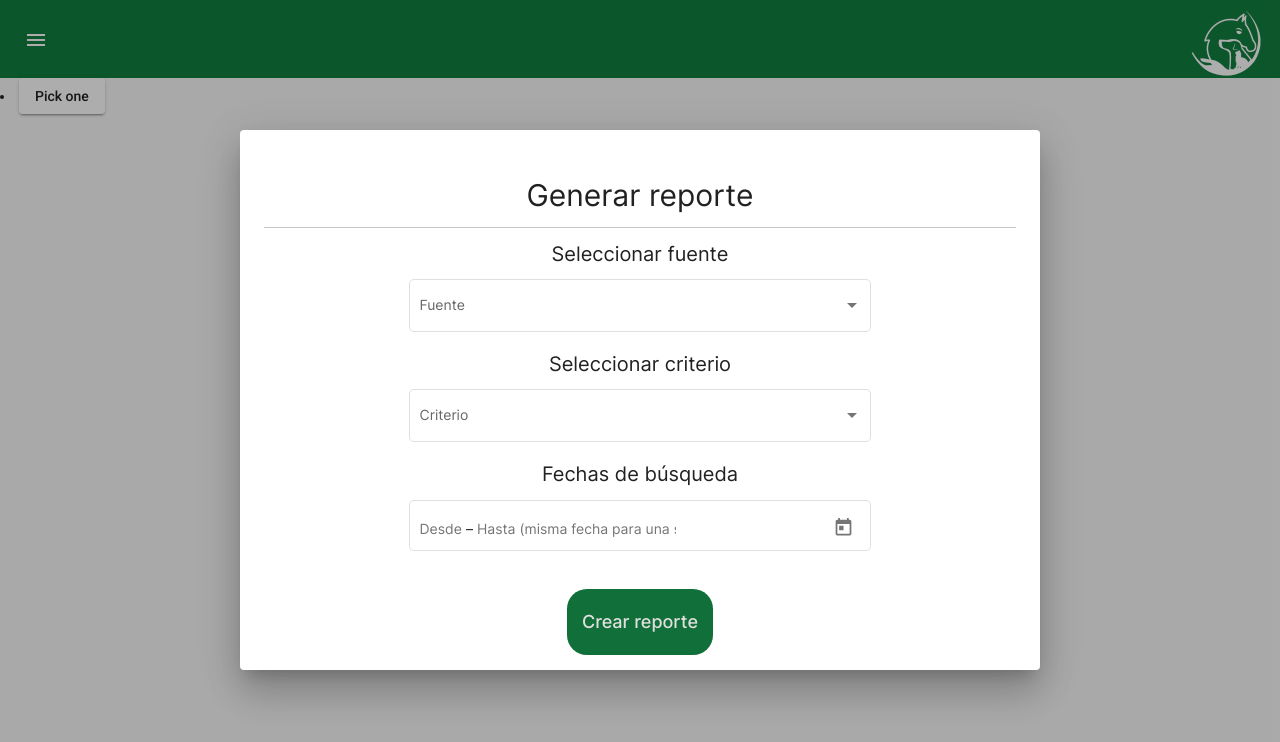
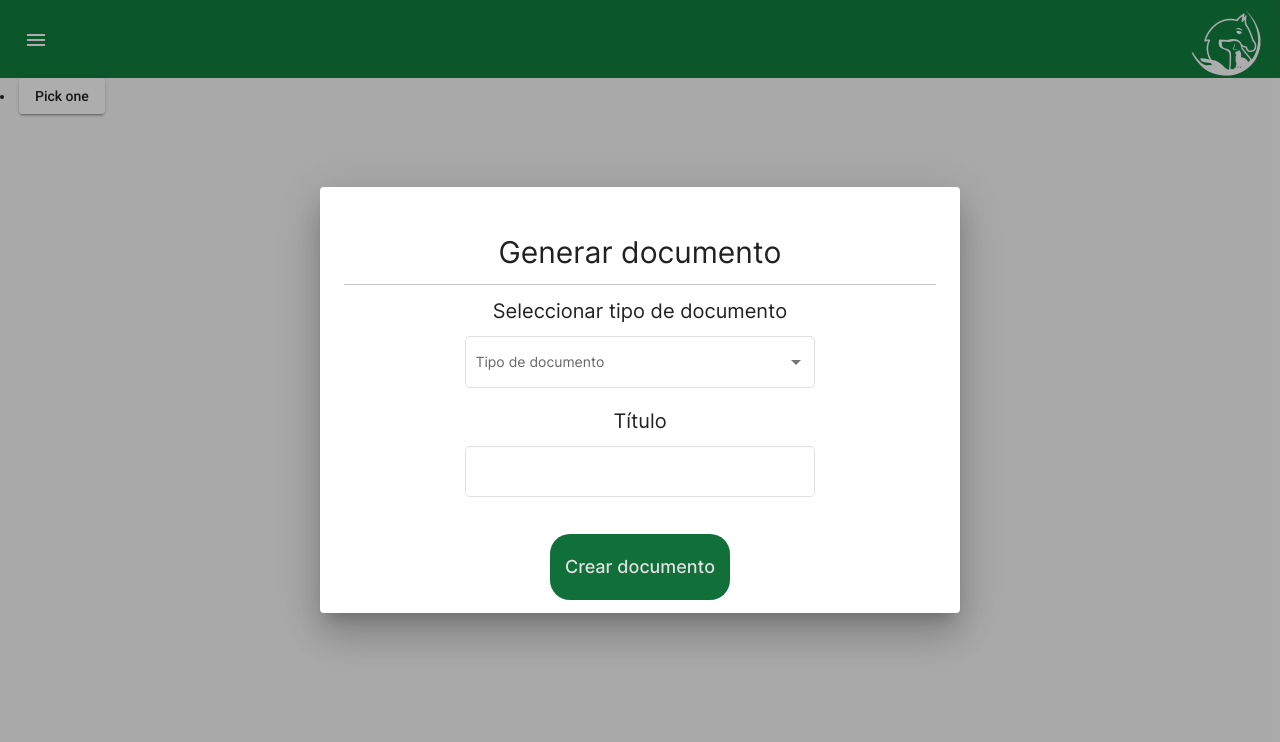
Before and after one commit to Los-ultimos/Los-ultimos, an Angular app: page / in a window 1280 px wide. Both pictures are taken after a click on the button "Pick one". Shown: the top 742 px of the page. Built offline with nearby package versions, Linux system fonts and the light colour scheme.

Commit message:
formulario para crear documento excel o pdf

```diff
--- a/src/app/app.component.ts
+++ b/src/app/app.component.ts
@@ -4,6 +4,7 @@ import { FormanimalComponent } from './formanimal/formanimal.component';
 import { FormanimalduenoComponent } from './formanimaldueno/formanimaldueno.component';
 import { FormcarnetComponent } from './formcarnet/formcarnet.component';
 import { FormdecesosComponent } from './formdecesos/formdecesos.component';
+import { FormdocumentoComponent } from './formdocumento/formdocumento.component';
 import { FormemailComponent } from './formemail/formemail.component';
 import { FormfichasmedicasComponent } from './formfichasmedicas/formfichasmedicas.component';
 import { FormreporteComponent } from './formreporte/formreporte.component';
@@ -23,7 +24,7 @@ export class AppComponent {
   constructor(public dialog: MatDialog){}
 
   openDialog():void{
-    const dialogRef=this.dialog.open(FormreporteComponent, {width:'100vh'})
+    const dialogRef=this.dialog.open(FormdocumentoComponent, {width:'80vh'})
   }
 
 
--- a/src/app/app.module.ts
+++ b/src/app/app.module.ts
@@ -28,6 +28,7 @@ import { FormanimalduenoComponent } from './formanimaldueno/formanimaldueno.comp
 import { FormcarnetComponent } from './formcarnet/formcarnet.component';
 import { FormemailComponent } from './formemail/formemail.component';
 import { FormreporteComponent } from './formreporte/formreporte.component';
+import { FormdocumentoComponent } from './formdocumento/formdocumento.component';
 
 @NgModule({
   declarations: [
@@ -41,6 +42,7 @@ import { FormreporteComponent } from './formreporte/formreporte.component';
     FormcarnetComponent,
     FormemailComponent,
     FormreporteComponent,
+    FormdocumentoComponent,
 
   ],
   imports: [
--- /dev/null
+++ b/src/app/formdocumento/formdocumento.component.css
@@ -0,0 +1,86 @@
+.fieldType{
+    font-family: 'inter';
+    justify-items: center;
+    width: 50%;
+  }
+
+  .entireField{
+    font-family: 'inter';
+    width: 100%;
+  }
+
+
+  .inputField{
+    font-family: 'inter';
+    width: 70%;
+  }
+
+
+
+  .textAreaType{
+    resize : none;
+  }
+
+  h1{
+    text-align: center;
+    padding-top: 25px;
+    font-size: 30px;
+    font-family: 'Inter';
+  }
+
+  h2{
+    text-align: center;
+    font-family: 'inter';
+  }
+
+  p{
+    font-family: 'inter';
+    text-align: center;
+    font-size: 20px;
+  }
+
+
+  mat-form-field{
+    justify-self: center;
+    align-self: center;
+    display: flex;
+    flex-direction: column;
+  }
+  .mat-dialog-actions {
+    justify-content: center;
+  }
+
+  .mat-dialog-content {
+      padding-left: 70px;
+      padding-right: 70px;
+    font-family: 'Inter';
+    display: flex;
+    flex-direction: column;
+
+  }
+
+
+  button{
+    background-color: #137F41;
+    padding: 15px;
+    border-radius: 20px;
+    color: white ;
+    font-family: 'Inter';
+    font-size: large;
+    margin: 1%;
+    display: flex;
+  }
+
+  .telephone-right-align {
+    margin-left: 8px;
+    text-align: right;
+  }
+
+input.telephone-right-align::-webkit-outer-spin-button,
+input.telephone-right-align:-webkit-inner-spin-button {
+  display: none;
+}
+
+input.telephone-right-align {
+  -moz-appearance: textfield;
+}
--- /dev/null
+++ b/src/app/formdocumento/formdocumento.component.html
@@ -0,0 +1,23 @@
+<h1 mat-dialog-title>Generar documento</h1>
+<hr>
+<div mat-dialog-content>
+
+    <p>Seleccionar tipo de documento</p>
+    <mat-form-field class="inputField" appearance="outline">
+        <mat-label>Tipo de documento</mat-label>
+        <mat-select>
+            <mat-option value="option1">Tabla Excel</mat-option>
+            <mat-option value="option2">PDF</mat-option>
+        </mat-select>
+    </mat-form-field>
+
+    <p>Título</p>
+    <mat-form-field class="inputField" appearance="outline">
+        <input matInput>
+    </mat-form-field>
+
+
+</div>
+<div mat-dialog-actions>
+    <button mat-button cdkFocusInitial>Crear documento</button>
+</div>
--- /dev/null
+++ b/src/app/formdocumento/formdocumento.component.ts
@@ -0,0 +1,15 @@
+import { Component, OnInit } from '@angular/core';
+
+@Component({
+  selector: 'app-formdocumento',
+  templateUrl: './formdocumento.component.html',
+  styleUrls: ['./formdocumento.component.css']
+})
+export class FormdocumentoComponent implements OnInit {
+
+  constructor() { }
+
+  ngOnInit(): void {
+  }
+
+}
```
Also changed, not shown: 1 other file (tests, documents, lock files or other folders).
